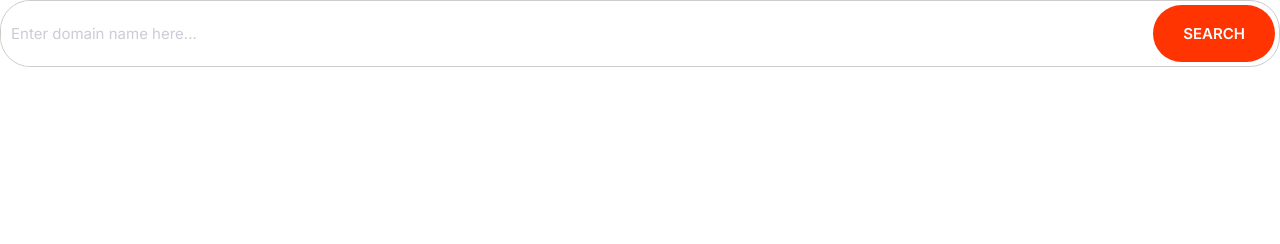
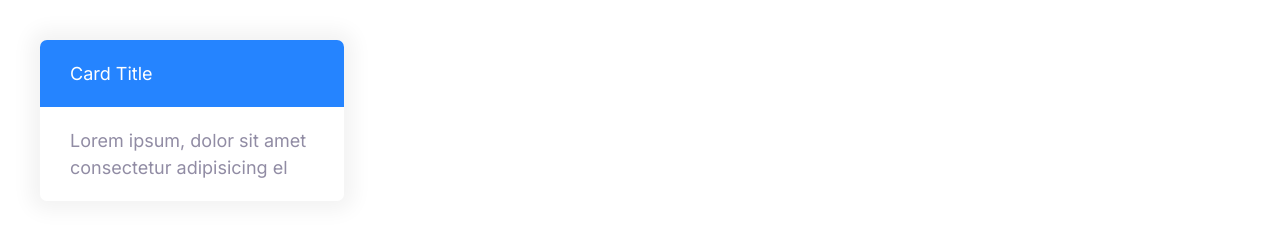
Before and after one commit to eecanada/moshify, a plain HTML site: page index.html in a window 1280 px wide. Drawn offline with Linux system fonts and the light colour scheme.

Commit message:
style card

```diff
--- a/css/styles.css
+++ b/css/styles.css
@@ -265,12 +265,12 @@ a {
 
 .input-group .input {
   border: 0;
-  flex-grow:1;
-  padding: 1.5rem 1rem
+  flex-grow: 1;
+  padding: 1.5rem 1rem;
 }
 
-.input-group .btn{
-  margin:4px
+.input-group .btn {
+  margin: 4px;
 }
 
 @media screen and (min-width: 1024px) {
@@ -278,3 +278,26 @@ a {
     font-size: 1.5rem;
   }
 }
+
+/* Cards */
+
+.card {
+  border-radius: 7px;
+  box-shadow: 0 0 20px 10px #f3f3f3;
+  overflow: hidden;
+}
+
+.card__header,
+.card__body {
+  padding: 2rem 3rem;
+}
+
+.card--primary .card__header {
+  background: var(--color-primary);
+  color: white;
+}
+
+.card--secondary .card__header {
+  background: var(--color-secondary);
+  color: white;
+}
--- a/index.html
+++ b/index.html
@@ -14,13 +14,14 @@
     <link rel="stylesheet" href="./css/styles.css" />
   </head>
   <body>
-    <div class="input-group">
-      <input
-        type="text"
-        class="input"
-        placeholder="Enter domain name here..."
-      />
-      <button class="btn btn--accent">Search</button>
+    <div style="width: 30%;padding:4rem">
+      <div class="card card--primary">
+        <header class="card__header ">Card Title</header>
+
+        <div class="card__body">
+          Lorem ipsum, dolor sit amet consectetur adipisicing el
+        </div>
+      </div>
     </div>
   </body>
 </html>
```
